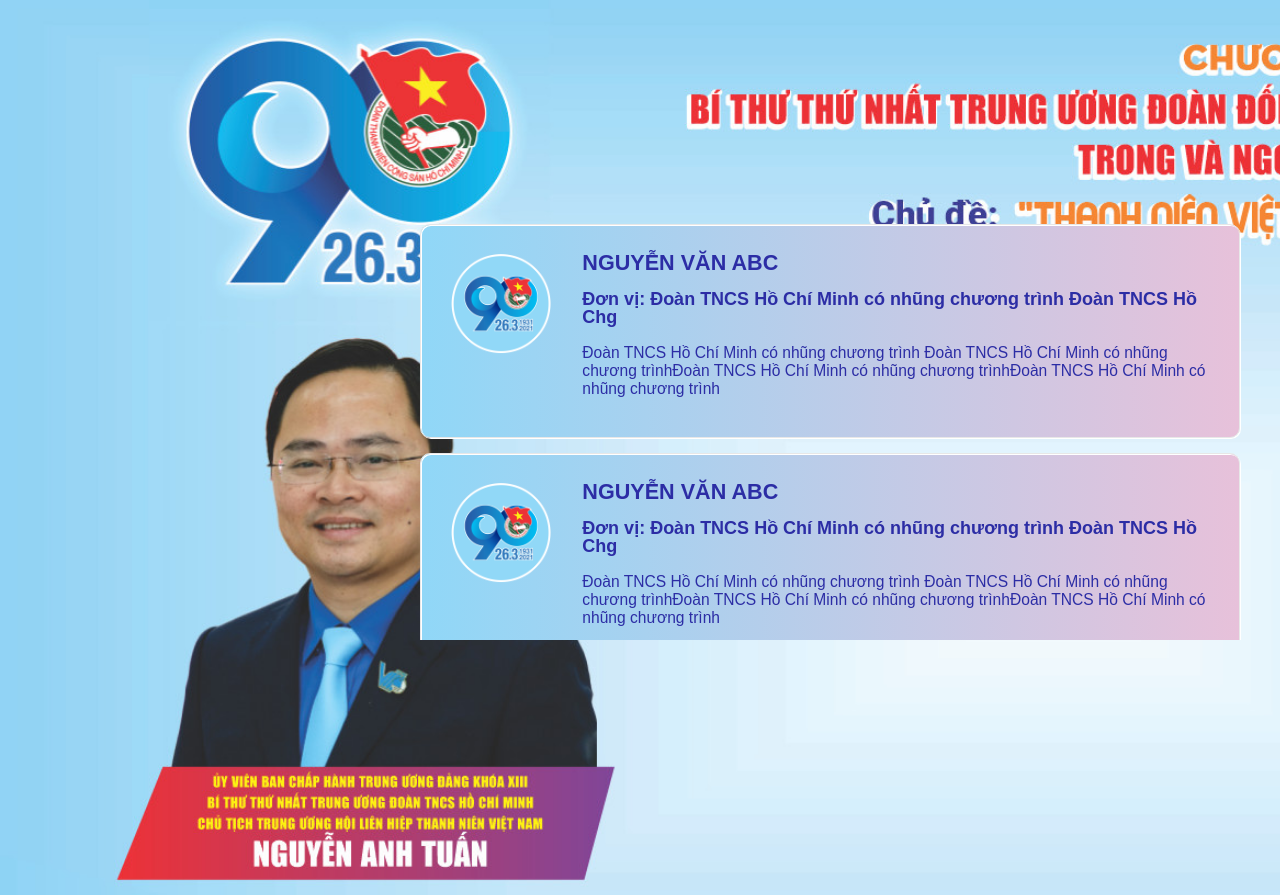
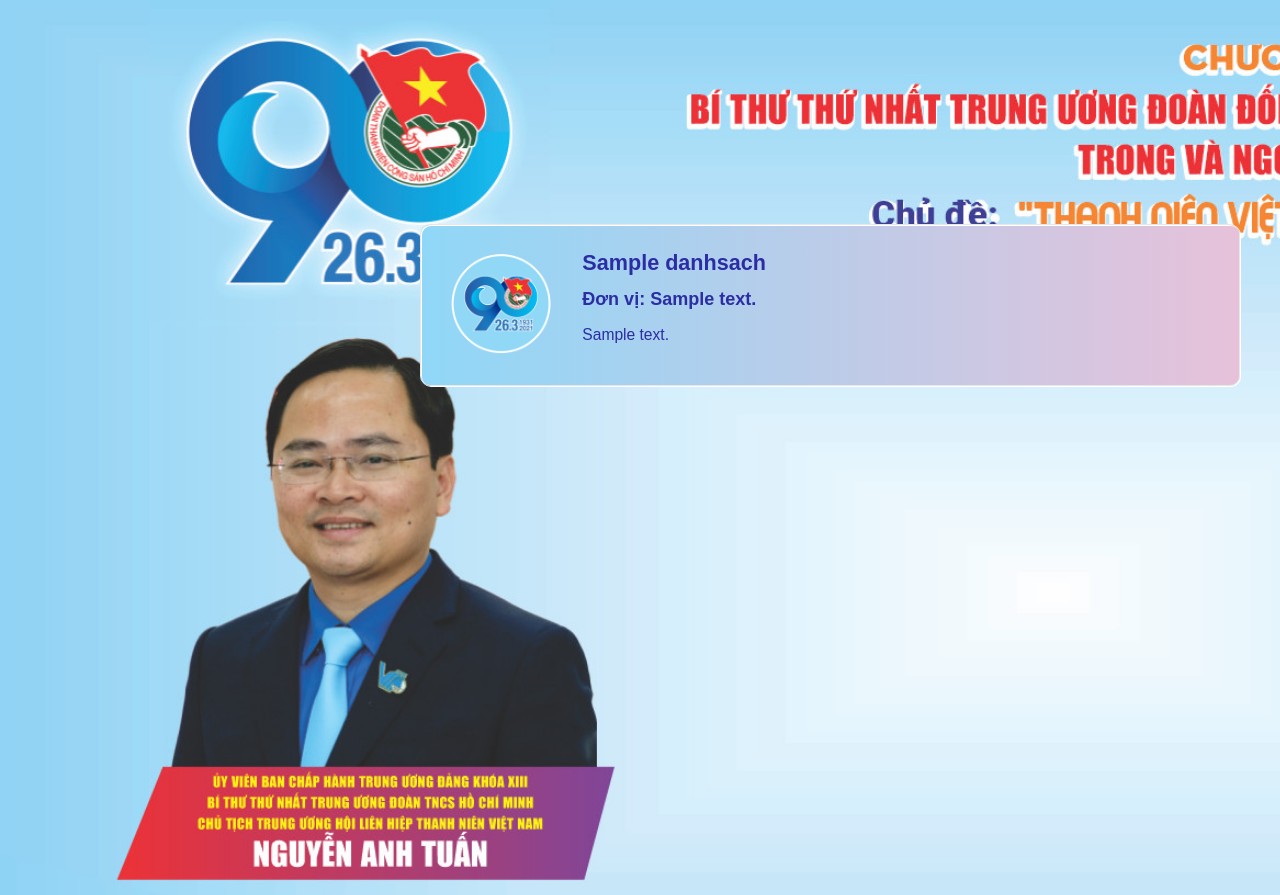
Before and after one commit to ZetCode17/basic-form-php, a PHP site: page / in a window 1280 px wide. Shown: the top 895 px of the page. Run offline with PHP 8.4, Linux system fonts and the light colour scheme; tables that the repository leaves empty hold one stand-in row (values such as "Sample post"); some libraries are stand-ins or nearby versions.

Commit message:
delete user

```diff
--- /dev/null
+++ b/admin/delete.php
@@ -0,0 +1,6 @@
+<?php
+include('../lib/function.php');
+$user_id = intval($_GET['user_id']);
+global $user_nav;
+ds_delete($user_id);
+header('location:list.php');
--- a/admin/lisst.php
+++ b/admin/list.php
@@ -38,7 +38,10 @@
                     <td><?= $user['ds_name'] ?></td>
                     <td><?= $user['ds_address'] ?></td>
                     <td><?= $user['ds_desc'] ?></td>
-                    <td>mdo</td>
+                    <td>
+
+                    <a onclick="return confirm('Are you sure to delete?')" href="delete.php?user_id=<?php echo $user['id']; ?>">Delete </a>
+                    </td>
                 </tr>
             <?php endforeach; ?>
         </tbody>
--- a/index.php
+++ b/index.php
@@ -1,3 +1,11 @@
+<?php
+include('./lib/function.php');
+$options = array(
+    'order_by' => 'id desc'
+);
+$list_user = get_all('danhsach', $options);
+
+?>
 <!doctype html>
 <html class="no-js" lang="en">
 
@@ -58,24 +66,24 @@
     <div class="shop-area pt-110 pb-100 bg-gray mb-95 shop-full-width">
         <div class="ht-product-shop tab-content" style="margin-left: 400px; margin-top:80px; margin-right:20px;">
             <div class="tab-pane active show fade scroll-bar" id="list" role="tabpanel">
-                <?php for ($i = 1; $i < 10; $i++) { ?>
 
+                <?php foreach ($list_user as $user) : ?>
                     <div class="single-product-item">
                         <div class="row">
                             <div class="col-md-2">
-                                <a href="product-details.html">
+                                <a href="#">
                                     <img src="assets/img/logo.png" alt="" width="100px" height="100px" href="#">
                                 </a>
                             </div>
                             <div class="col-md-10">
-                                <h5 style="color: #2c2da5; font-weight:bold; font-size:1.8em; padding-bottom:10px;">NGUYỄN VĂN ABC </h5>
-                                <h5 style="color: #2c2da5; font-weight:bold; font-size:1.5em; padding-bottom:10px;">Đơn vị: Đoàn TNCS Hồ Chí Minh có nhũng chương trình Đoàn TNCS Hồ Chg</h5>
-                                <h5 style="color: #2c2da5; font-size:1.3em;">Đoàn TNCS Hồ Chí Minh có nhũng chương trình Đoàn TNCS Hồ Chí Minh có nhũng chương trìnhĐoàn TNCS Hồ Chí Minh có nhũng chương trìnhĐoàn TNCS Hồ Chí Minh có nhũng chương trình</h5>
+                                <h5 style="color: #2c2da5; font-weight:bold; font-size:1.8em; padding-bottom:10px;"><?= $user['ds_name'] ?></h5>
+                                <h5 style="color: #2c2da5; font-weight:bold; font-size:1.5em; padding-bottom:10px;">Đơn vị: <?= $user['ds_address'] ?></h5>
+                                <h5 style="color: #2c2da5; font-size:1.3em;"><?= $user['ds_desc'] ?></h5>
                             </div>
                         </div>
                     </div>
+                <?php endforeach; ?>
 
-                <?php } ?>
             </div>
         </div>
         <!-- All js here -->
```
